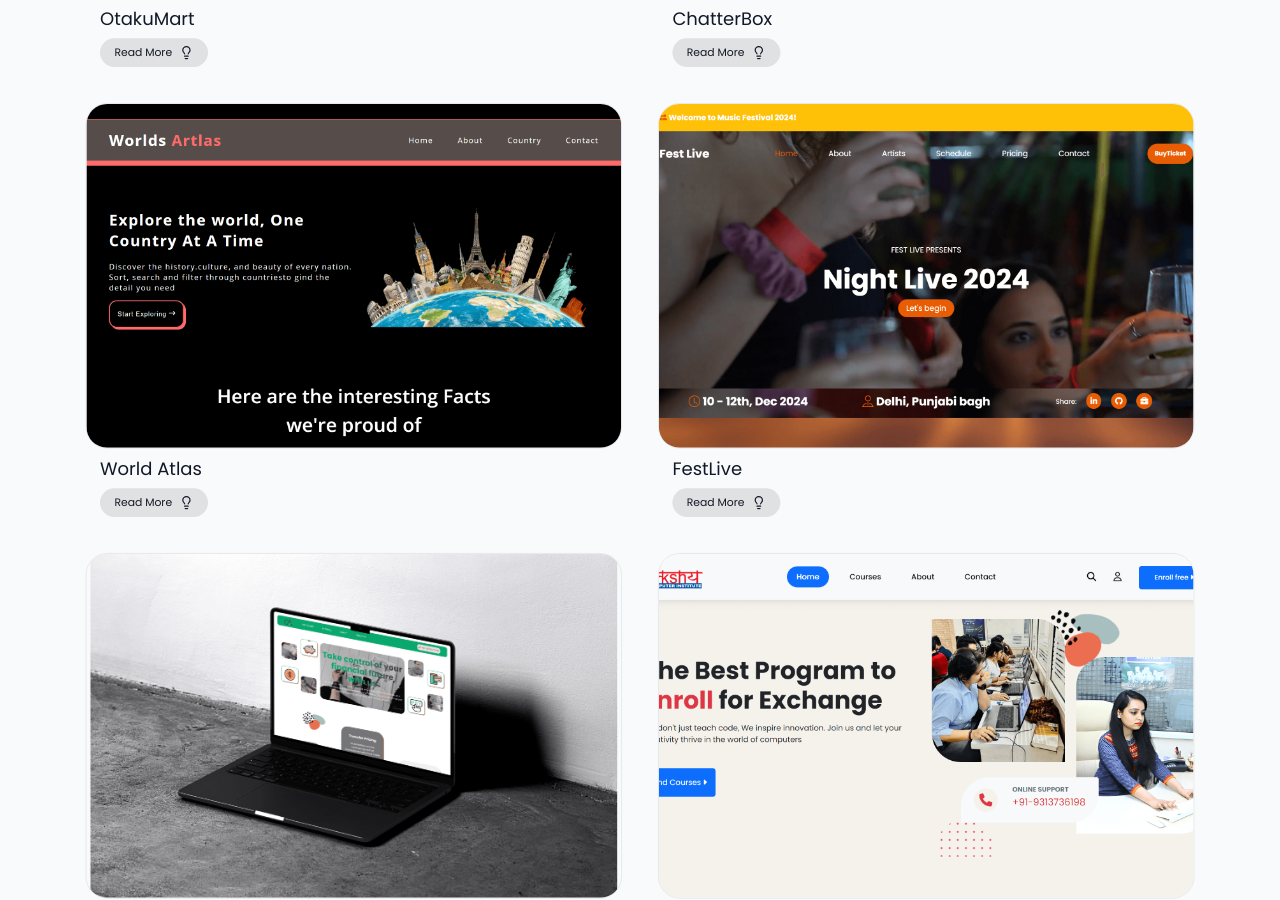
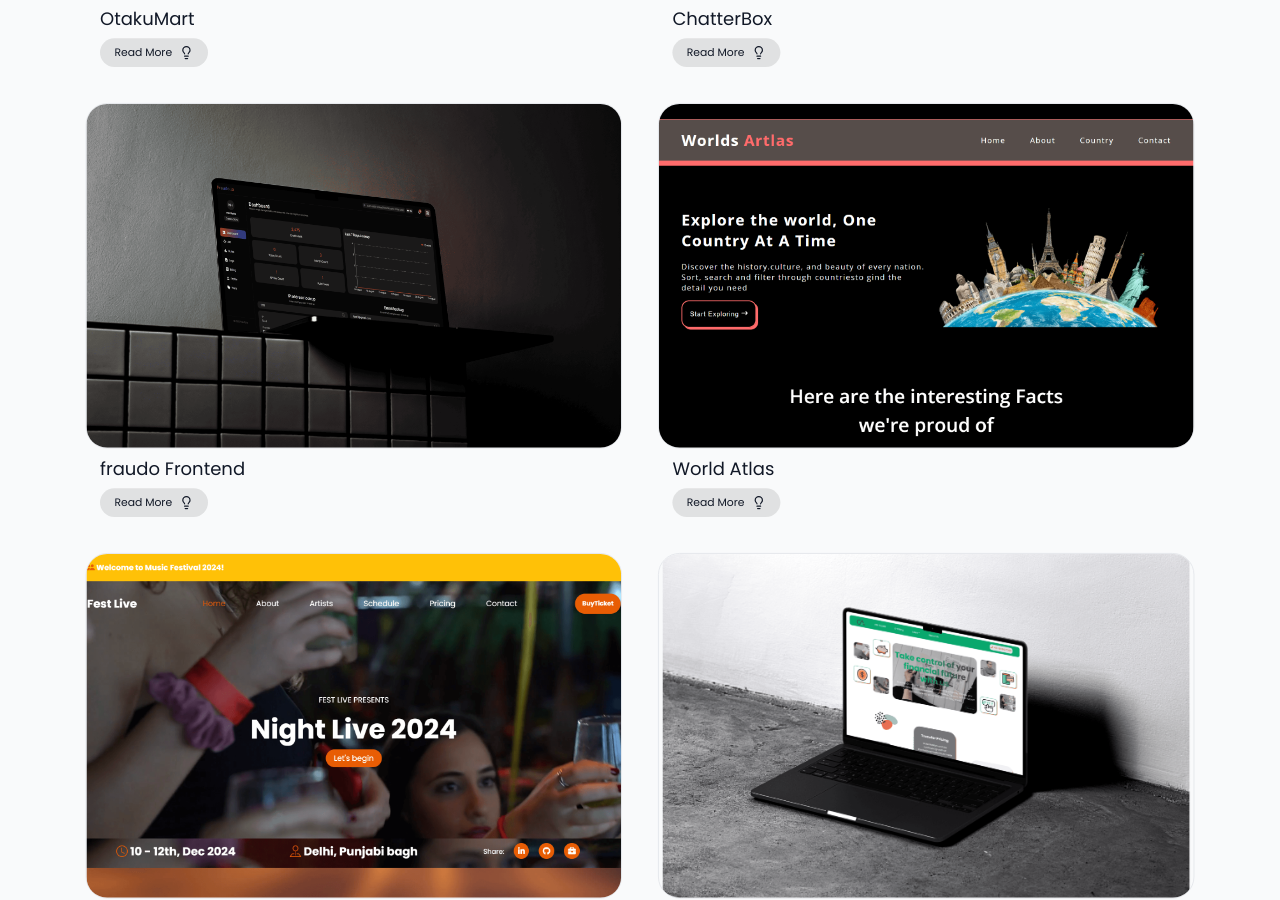
Before and after one commit to Chetan8383/professional-portfolio, a React (Vite) app: page / in a window 1280 px wide. Shown: the part 1421-2321 px from the top of the page. Built offline with nearby package versions, Linux system fonts and the light colour scheme; a web font is replaced by a local one.

Commit message:
project update

```diff
--- a/src/pages/Contact.jsx
+++ b/src/pages/Contact.jsx
@@ -128,7 +128,7 @@ const Contact = () => {
       </h1>
 
 
-      <div className="max-w-5xl mx-auto  flex-col md:flex-row p-4 flex gap-4" >
+      <div className="max-w-5xl 2xl:max-w-7xl  mx-auto  flex-col md:flex-row p-4 flex gap-4" >
         {/* left */}
         <div ref={leftRef} className="w-full md:w-1/2 flex p-4 items-end justify-center rounded-3xl bg-cover bg-center bg-[url('/contact-bg.jpg')] dark:bg-[url('/contact-bg-dark.jpg')] shadow-md">
 
--- a/src/pages/Projects.jsx
+++ b/src/pages/Projects.jsx
@@ -20,6 +20,13 @@ const projects = [
         projImg: '/projects/chatterbox.png',
         description: 'A real-time chat application supporting authentication, group chats, private messaging, and media uploads.',
         url: 'https://chatterbox-rqxn.onrender.com/'
+    },
+    {
+        title: 'fraudo Frontend',
+        used: 'ReactJs, Tailwind Css, Formik,Yup , rechartjs',
+        projImg: '/projects/fraudo.png',
+        description: 'Fraud Detection and Cyber Threat Intelligence.',
+        url: 'https://app.fraudo.io/'
     },
     {
         title: 'World Atlas',
@@ -208,7 +215,7 @@ const Projects = () => {
                         className={`w-full ${projectView === 'grid' ? 'flex flex-col items-start gap-2 ' : 'flex items-center border-gradient bg-transparent p-4'} justify-between rounded-xl relative group`}
                     >
                         {projectView === 'grid' && (
-                            <div className="w-full h-60 md:h-80 lg:h-96 overflow-hidden rounded-3xl border border-border dark:border-border-dark">
+                            <div className="w-full h-60 md:h-80 lg:h-96 2xl:h-fit overflow-hidden rounded-3xl border border-border dark:border-border-dark">
                                 <img
                                     src={project.projImg}
                                     alt={`${project.title} preview`}
```
Also changed, not shown: public/projects/fraudo.png (added).
